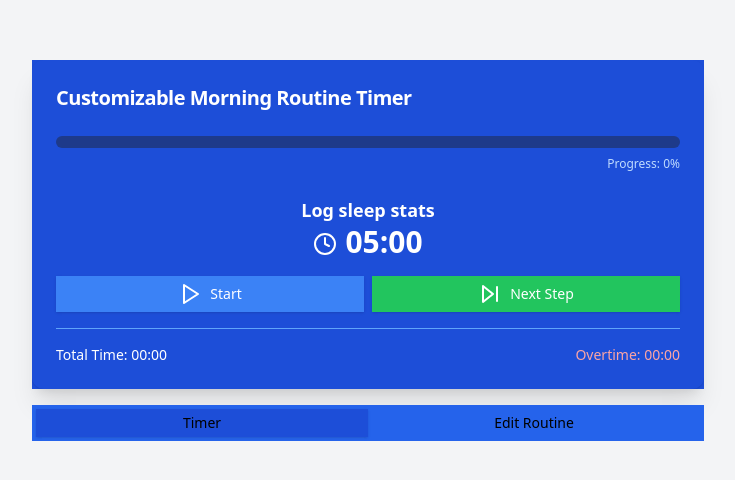
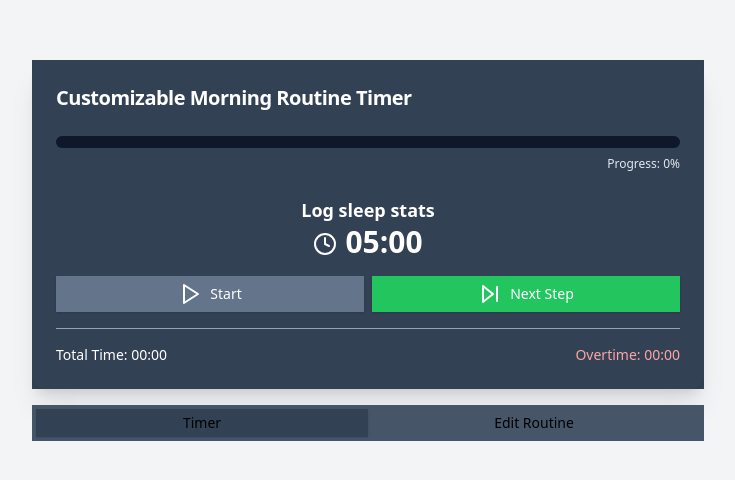
Before and after one commit to Aelerinya/morning-routine-timer, a React (Vite) app: page / in a window 1280 px wide. Shown: the part 150-630 px from the top of the page, without its empty margins (272-1007 px from the left). Built offline with nearby package versions, Linux system fonts and the light colour scheme.

Commit message:
blue to slate

```diff
--- a/src/morning-routine-timer.tsx
+++ b/src/morning-routine-timer.tsx
@@ -210,7 +210,7 @@ const RoutineEditor = ({
       </div>
       <Button
         onClick={saveChanges}
-        className="w-full bg-blue-500 hover:bg-blue-600 text-white"
+        className="w-full bg-slate-500 hover:bg-slate-600 text-white"
       >
         Save Changes
       </Button>
@@ -269,7 +269,7 @@ const TimerContent = ({
       <div className="flex justify-between space-x-2">
         <Button
           onClick={() => (isRunning ? pauseTimer() : startTimer())}
-          className="flex-1 bg-blue-500 hover:bg-blue-600 text-white"
+          className="flex-1 bg-slate-500 hover:bg-slate-600 text-white"
           variant="default"
         >
           {isRunning ? <Pause className="mr-2" /> : <Play className="mr-2" />}
@@ -284,7 +284,7 @@ const TimerContent = ({
           {currentStep === steps.length - 1 ? "End" : "Next Step"}
         </Button>
       </div>
-      <Separator className="bg-blue-400" />
+      <Separator className="bg-slate-400" />
       <div className="flex items-center justify-between text-sm">
         <span>Total Time: {formatTime(totalTime)}</span>
         <span className="text-red-300">
@@ -356,7 +356,7 @@ const MorningRoutineTimer = () => {
     <div className="flex items-center justify-center min-h-screen bg-gray-100">
       <div className="w-full max-w-2xl">
         <Tabs defaultValue="timer" className="space-y-4">
-          <div className="bg-blue-700 rounded-t-lg shadow-xl overflow-hidden">
+          <div className="bg-slate-700 rounded-t-lg shadow-xl overflow-hidden">
             <Card className="bg-transparent border-none text-white">
               <CardHeader>
                 <CardTitle className="text-xl font-bold">
@@ -365,13 +365,13 @@ const MorningRoutineTimer = () => {
               </CardHeader>
               <CardContent>
                 <div className="mb-6 space-y-2">
-                  <div className="h-3 bg-blue-900 rounded-full overflow-hidden">
+                  <div className="h-3 bg-slate-900 rounded-full overflow-hidden">
                     <div
                       className="h-full bg-white transition-all duration-300 ease-in-out"
                       style={{ width: `${progress}%` }}
                     />
                   </div>
-                  <div className="text-xs text-right text-blue-200">
+                  <div className="text-xs text-right text-slate-200">
                     Progress: {Math.round(progress)}%
                   </div>
                 </div>
@@ -420,16 +420,16 @@ const MorningRoutineTimer = () => {
               </CardContent>
             </Card>
           </div>
-          <TabsList className="grid w-full grid-cols-2 bg-blue-600 rounded-b-lg">
+          <TabsList className="grid w-full grid-cols-2 bg-slate-600 rounded-b-lg">
             <TabsTrigger
               value="timer"
-              className="data-[state=active]:bg-blue-700"
+              className="data-[state=active]:bg-slate-700"
             >
               Timer
             </TabsTrigger>
             <TabsTrigger
               value="editor"
-              className="data-[state=active]:bg-blue-700"
+              className="data-[state=active]:bg-slate-700"
             >
               Edit Routine
             </TabsTrigger>
```
